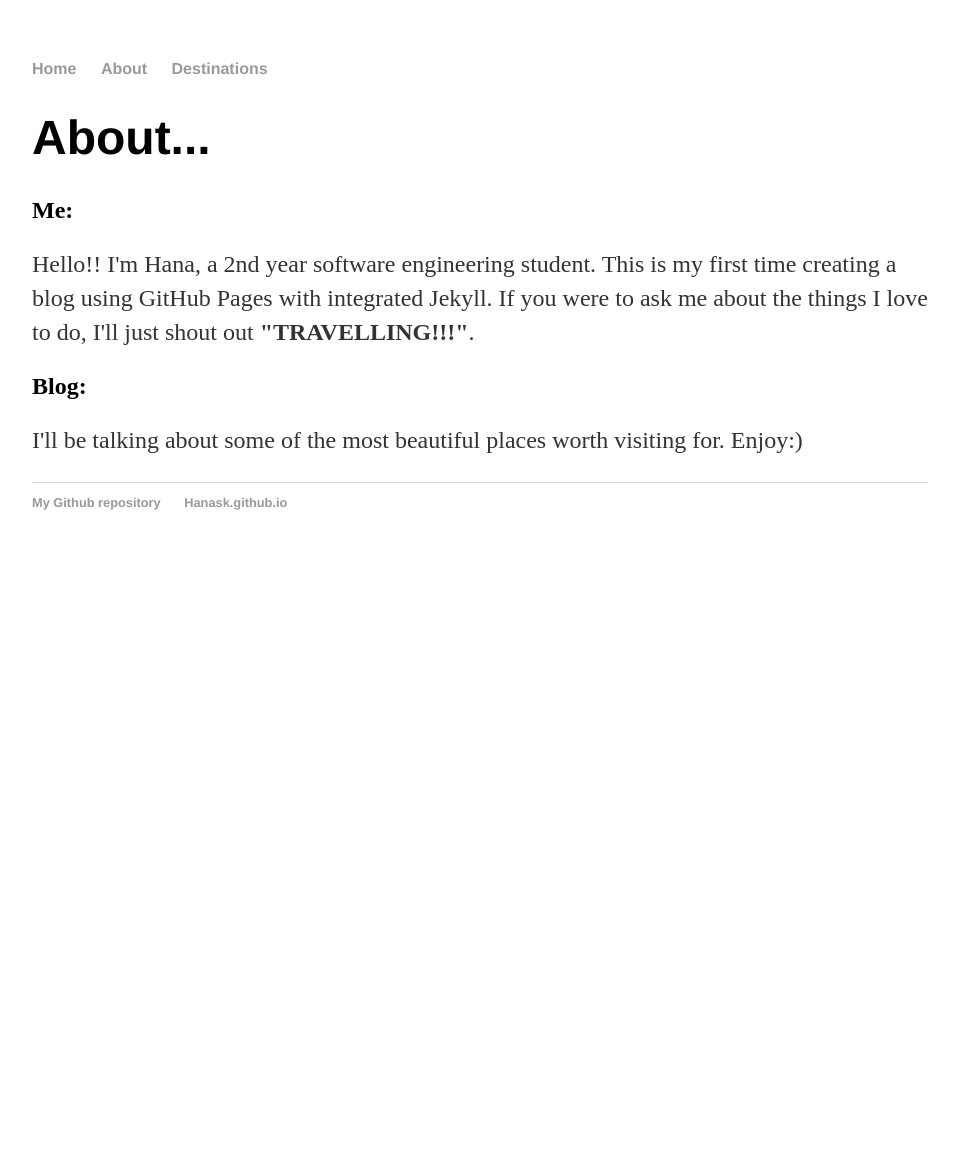
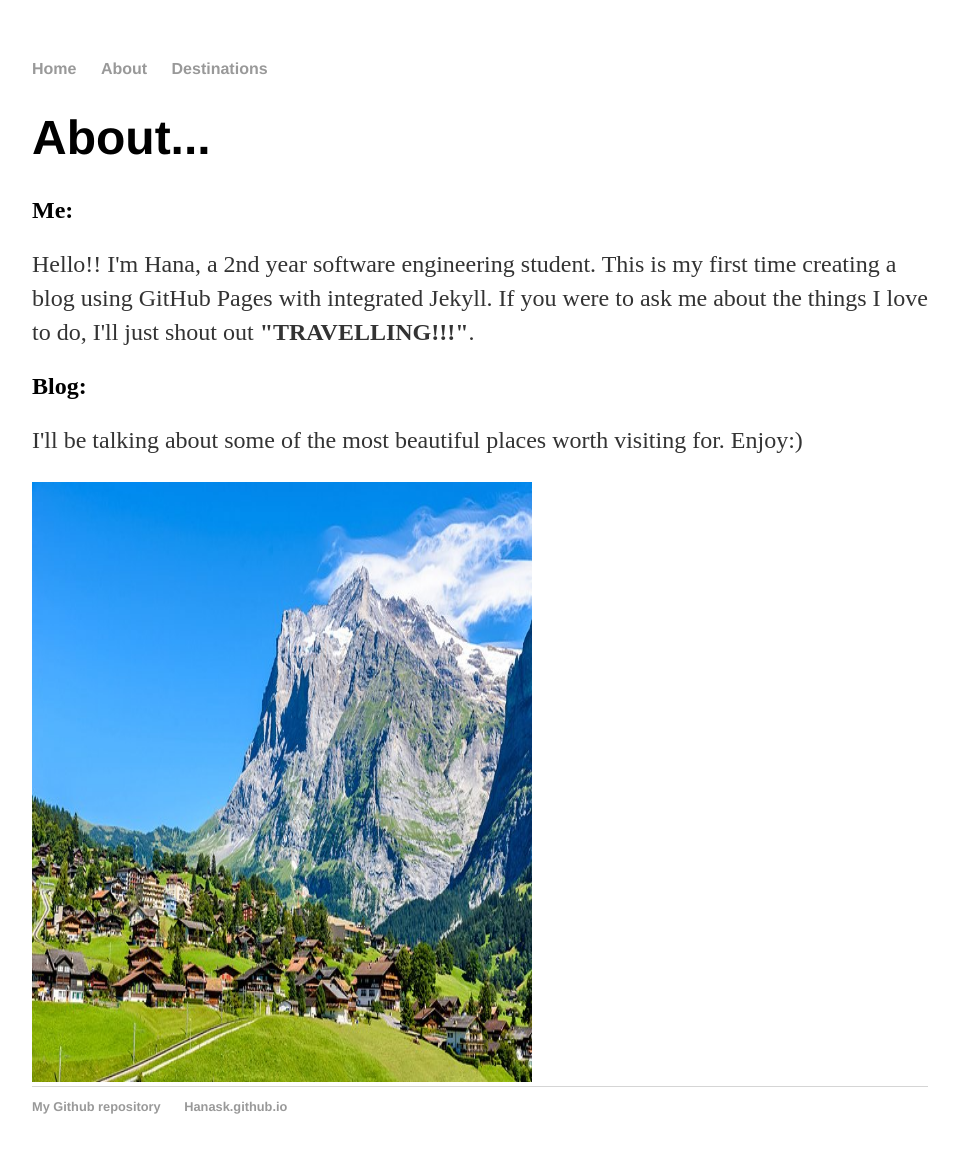
Before and after one commit to Hanask/Hanask.github.io, a Jekyll site: the page built from about/index.html, in a window 1280 px wide. Shown: the whole page, without its empty margins (160-1119 px from the left). Built offline with Jekyll 4.4.1, drawn with Linux system fonts in a browser that asks for light colours; before the commit the page ends 900 px from its top, so only the background shows below that.

Commit message:
Update index.html

```diff
--- a/about/index.html
+++ b/about/index.html
@@ -8,4 +8,5 @@ title: About
   <p>Hello!! I'm Hana, a 2nd year software engineering student. This is my first time creating a blog using GitHub Pages with integrated Jekyll. If you were to ask me about the things I love to do, I'll just shout out <b>"TRAVELLING!!!"</b>.</p>
     <h2>Blog:</h2>
     <p>I'll be talking about some of the most beautiful places worth visiting for. Enjoy:)</p>
+    <img src="https://raw.githubusercontent.com/Hanask/Hanask.github.io/main/switzerland.jpg" alt="switz" width="500" height="600">
  </div>
```
